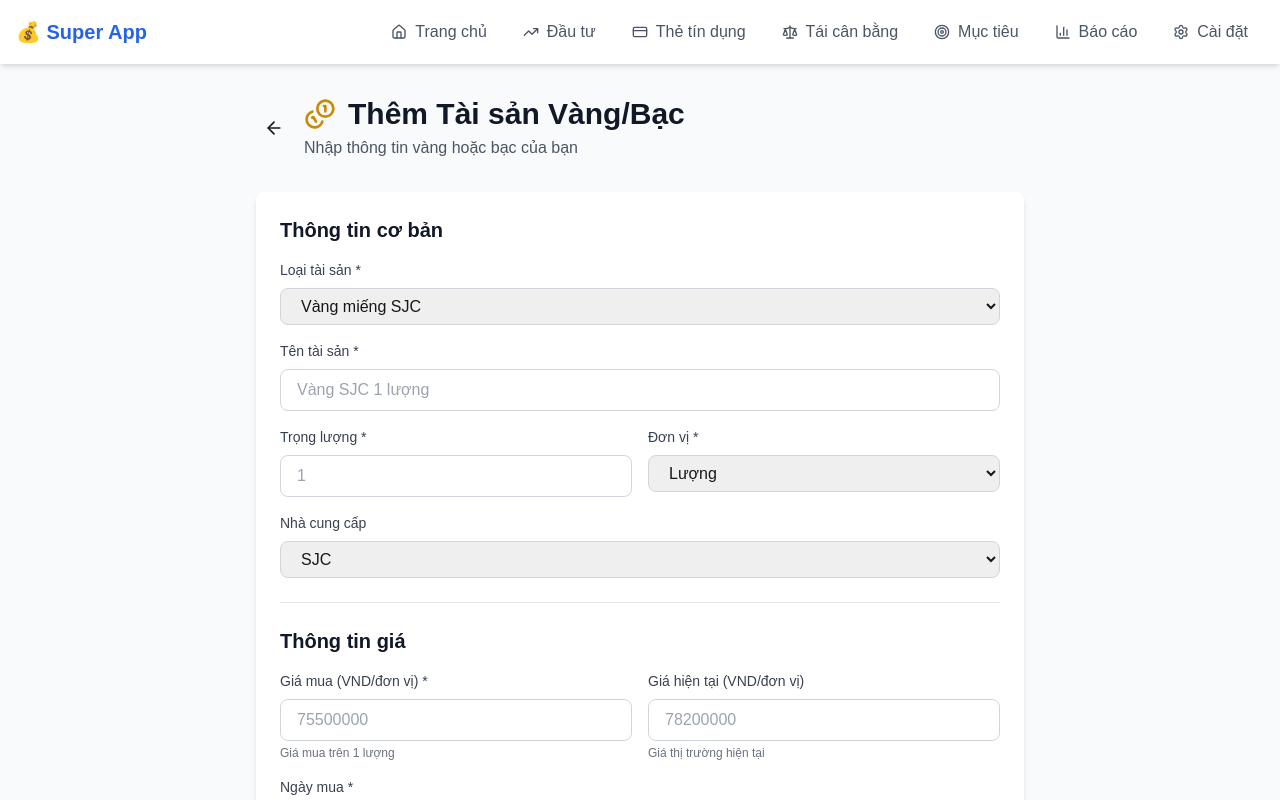
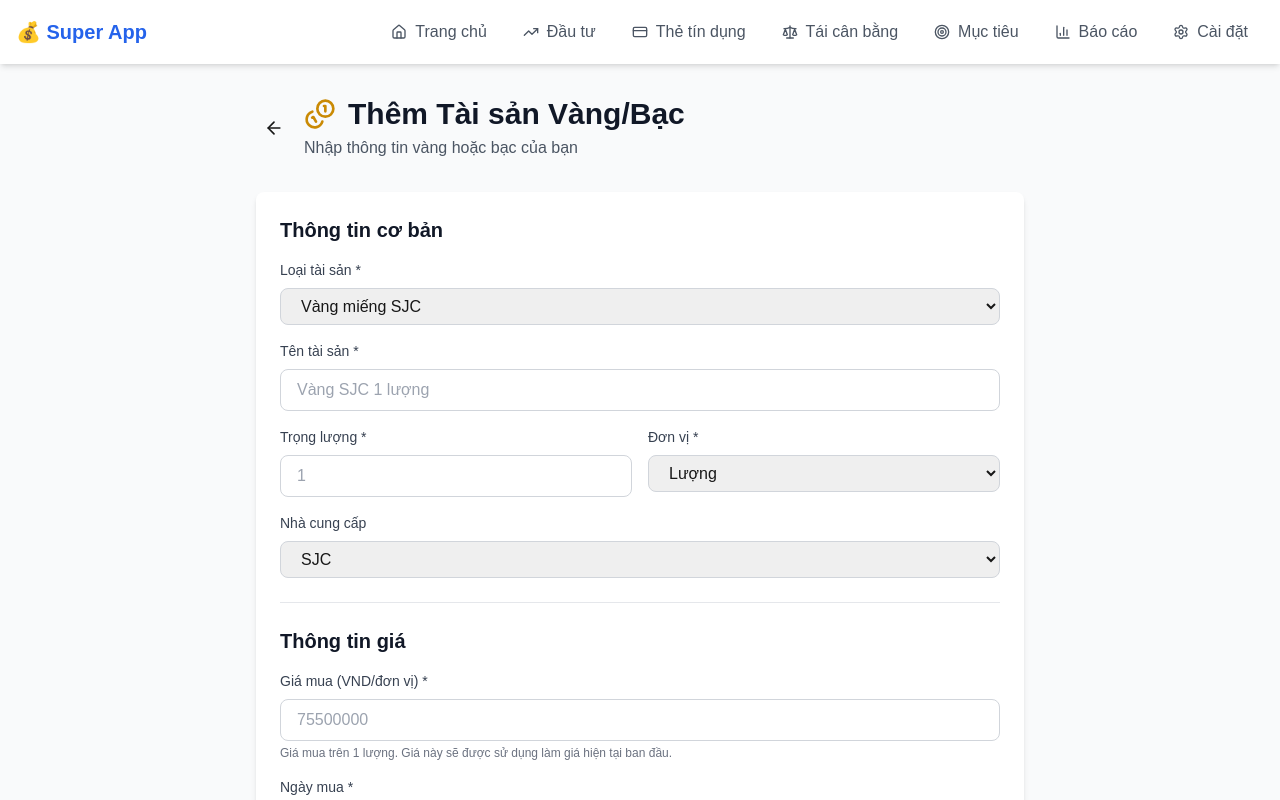
Before and after one commit to tibicrypto/quan-ly-tai-san, a Next.js app: page /investments/gold/new in a window 1280 px wide. Shown: the top 800 px of the page. Built offline with nearby package versions, Linux system fonts and the light colour scheme.

Commit message:
Remove redundant current price field from gold asset form and fix creation error
Co-authored-by: tibicrypto <173438467+tibicrypto@users.noreply.github.com>

```diff
--- a/app/api/investments/gold/route.ts
+++ b/app/api/investments/gold/route.ts
@@ -31,7 +31,6 @@ export async function POST(request: NextRequest) {
       weight,
       unit,
       purchasePrice,
-      currentPrice,
       vendor,
       purchaseDate,
       notes
@@ -52,7 +51,7 @@ export async function POST(request: NextRequest) {
         weight: parseFloat(weight),
         unit,
         purchasePrice: parseFloat(purchasePrice),
-        currentPrice: currentPrice ? parseFloat(currentPrice) : parseFloat(purchasePrice),
+        currentPrice: parseFloat(purchasePrice), // Use purchase price as initial current price
         vendor: vendor || 'Unknown',
         purchaseDate: new Date(purchaseDate),
         notes: notes || null
--- a/app/investments/gold/new/page.tsx
+++ b/app/investments/gold/new/page.tsx
@@ -14,7 +14,6 @@ export default function NewGoldAssetPage() {
     weight: '',
     unit: 'lượng',
     purchasePrice: '',
-    currentPrice: '',
     vendor: 'SJC',
     purchaseDate: new Date().toISOString().split('T')[0],
     notes: '',
@@ -173,7 +172,6 @@ export default function NewGoldAssetPage() {
         <div className="space-y-4 border-t pt-6">
           <h2 className="text-xl font-semibold text-gray-900">Thông tin giá</h2>
 
-          <div className="grid grid-cols-1 md:grid-cols-2 gap-4">
           <div>
             <label className="block text-sm font-medium text-gray-700 mb-2">
               Giá mua (VND/đơn vị) *
@@ -189,27 +187,8 @@ export default function NewGoldAssetPage() {
               className="w-full px-4 py-2 border border-gray-300 rounded-lg focus:ring-2 focus:ring-yellow-500 focus:border-transparent"
             />
             <p className="text-xs text-gray-500 mt-1">
-                Giá mua trên 1 {formData.unit}
+              Giá mua trên 1 {formData.unit}. Giá này sẽ được sử dụng làm giá hiện tại ban đầu.
             </p>
-            </div>
-
-            <div>
-              <label className="block text-sm font-medium text-gray-700 mb-2">
-                Giá hiện tại (VND/đơn vị)
-              </label>
-              <input
-                type="number"
-                name="currentPrice"
-                step="1000"
-                value={formData.currentPrice}
-                onChange={handleChange}
-                placeholder="78200000"
-                className="w-full px-4 py-2 border border-gray-300 rounded-lg focus:ring-2 focus:ring-yellow-500 focus:border-transparent"
-              />
-              <p className="text-xs text-gray-500 mt-1">
-                Giá thị trường hiện tại
-              </p>
-            </div>
           </div>
 
           <div>
```
Lines whose indentation alone changed are shown as unchanged.
